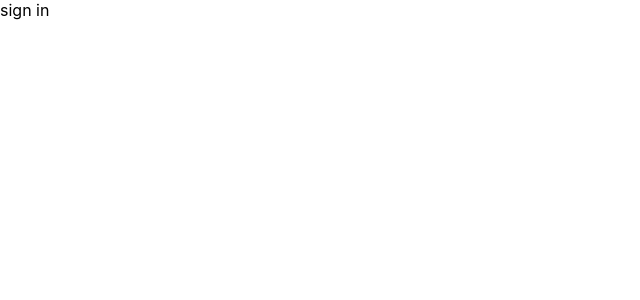
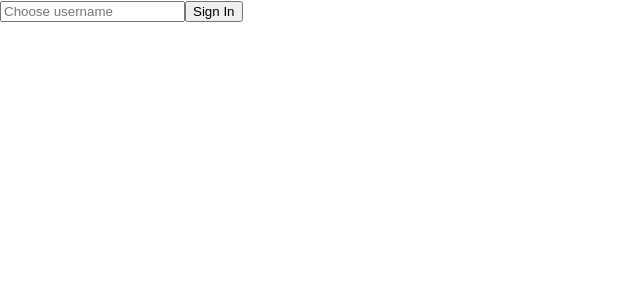
Before and after one commit to wematch/twitchChatClone, a React (Create React App) app: page / in a window 1280 px wide. Shown: the top 300 px of the page, without its empty margins (0-640 px from the left). Built offline with nearby package versions, Linux system fonts and the light colour scheme.

Commit message:
setup set username reducer & sign in form

```diff
--- a/package.json
+++ b/package.json
@@ -10,8 +10,10 @@
     "react": "^17.0.1",
     "react-dom": "^17.0.1",
     "react-firebase-hooks": "^2.2.0",
+    "react-redux": "^7.2.2",
     "react-router-dom": "^5.2.0",
     "react-scripts": "4.0.2",
+    "redux": "^4.0.5",
     "web-vitals": "^1.1.0"
   },
   "scripts": {
--- a/src/components/auth/SignIn.js
+++ b/src/components/auth/SignIn.js
@@ -1,9 +1,37 @@
-import React from 'react';
+import React from "react";
 
-export default function SignIn() {
+export default class SignIn extends React.Component {
+
+  constructor(props) {
+    super(props);
+
+    this.state = {
+      username: '',
+    };
+  }
+
+  handleChange = (e) => {
+    this.setState({ username: e.target.value });
+  };
+
+  handleSubmit = (e) => {
+    e.preventDefault();
+
+    console.log('submit');
+  };
+
+  render() {
     return (
-      <div>
-        sign in
-      </div>
-    )
+      <form className="signin-container" onSubmit={(e) => this.handleSubmit(e)}>
+        <input
+          type="text"
+          placeholder="Choose username"
+          ref={(input) => (this.username = input)}
+          value={this.state.username}
+          onChange={(e) => this.handleChange(e)}
+        />
+        <button type="submit">Sign In</button>
+      </form>
+    );
   }
+}
--- a/src/index.js
+++ b/src/index.js
@@ -3,11 +3,15 @@ import ReactDOM from 'react-dom';
 import './index.css';
 import App from './App';
 import reportWebVitals from './reportWebVitals';
+import { Provider } from 'react-redux';
+import store from './redux/store';
 
 ReactDOM.render(
-  <React.StrictMode>
-    <App />
-  </React.StrictMode>,
+  <Provider store={store}>
+    <React.StrictMode>
+      <App />
+    </React.StrictMode>
+  </Provider>,
   document.getElementById('root')
 );
 
--- /dev/null
+++ b/src/redux/rootReducer.js
@@ -0,0 +1,9 @@
+import { combineReducers } from "redux";
+
+import usernameReducer from "./username/username.reducer";
+
+const rootReducer = combineReducers({
+  username: usernameReducer,
+});
+
+export default rootReducer;
--- /dev/null
+++ b/src/redux/store.js
@@ -0,0 +1,7 @@
+import { createStore } from "redux";
+
+import rootReducer from "./rootReducer";
+
+const store = createStore(rootReducer);
+
+export default store;
--- /dev/null
+++ b/src/redux/username/username.reducer.js
@@ -0,0 +1,16 @@
+import { SETUSERNAME } from "./username.types";
+
+const INITIAL_STATE = {
+  username: "",
+};
+
+const reducer = (state = INITIAL_STATE, action) => {
+  switch (action.type) {
+    case SETUSERNAME:
+      return action.payload.username;
+    default:
+      return state;
+  }
+};
+
+export default reducer;
--- /dev/null
+++ b/src/redux/username/username.types.js
@@ -0,0 +1 @@
+export const SETUSERNAME = 'SETUSERNAME';
```
Also changed, not shown: src/redux/username/username.actions.js (added, +7 -0 lines), 1 other file (tests, documents, lock files or other folders).
